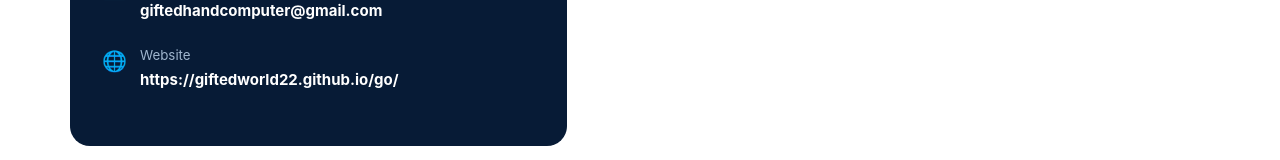
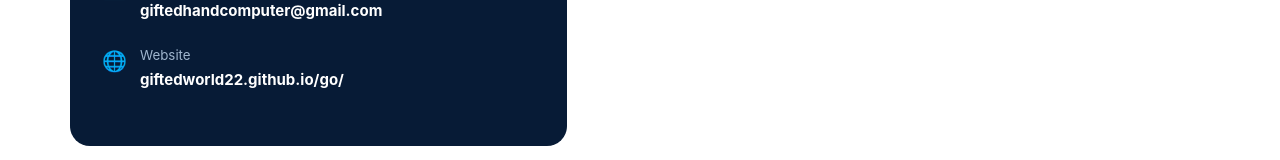
Before and after one commit to giftedworld22/go, a plain HTML site: page index.html in a window 1280 px wide. Shown: the part 2920-3080 px from the top of the page. Drawn offline with Linux system fonts and the light colour scheme.

Commit message:
Update index.html

```diff
--- a/index.html
+++ b/index.html
@@ -92,7 +92,7 @@
         <div class="contact-item"><span class="ico">📞</span><div><small>Call / WhatsApp</small><b>+234 906 706 5459</b></div></div>
         <div class="contact-item"><span class="ico">📍</span><div><small>Office Address</small><b>Delsu, Campus 2, Abraka, Delta State, Nigeria</b></div></div>
         <div class="contact-item"><span class="ico">✉️</span><div><small>Email</small><b>giftedhandcomputer@gmail.com</b></div></div>
-        <div class="contact-item"><span class="ico">🌐</span><div><small>Website</small><b>https://giftedworld22.github.io/go/</b></div></div>
+        <div class="contact-item"><span class="ico">🌐</span><div><small>Website</small><b>giftedworld22.github.io/go/</b></div></div>
       </div>
       <div class="contact-side"><span class="kicker">We're ready when you are</span><h3>Need a document, registration or tech service?</h3><p>Send us a message on WhatsApp or give us a call. You can also email us with details of what you need.</p>
         <div class="contact-buttons"><a class="btn blue" href="https://wa.me/2349067065459" target="_blank" rel="noopener">WhatsApp Us ↗</a><a class="btn light" href="tel:+2349067065459">Call Now</a><a class="btn light" href="mailto:giftedhandcomputer@gmail.com">Send an Email</a></div>
```
